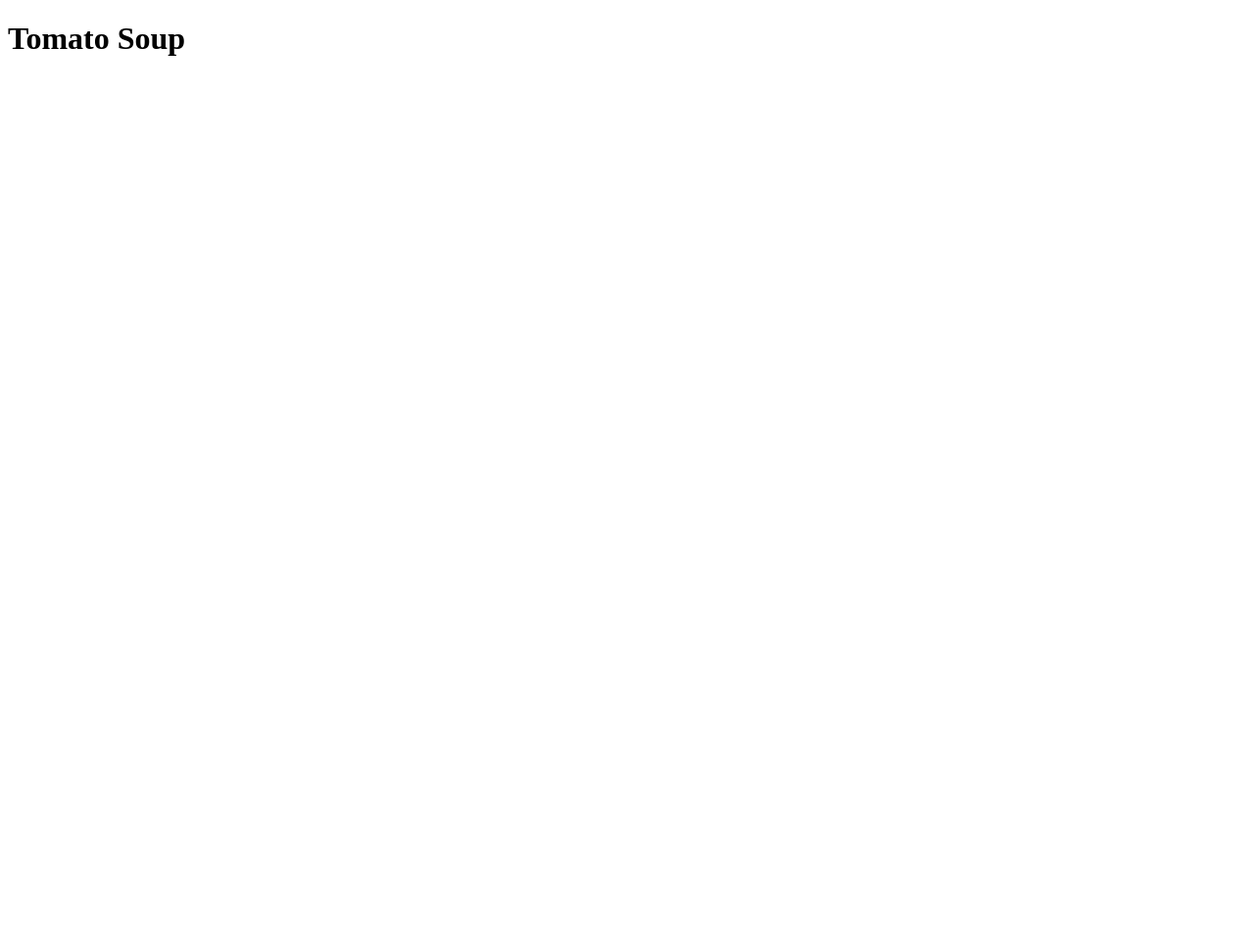
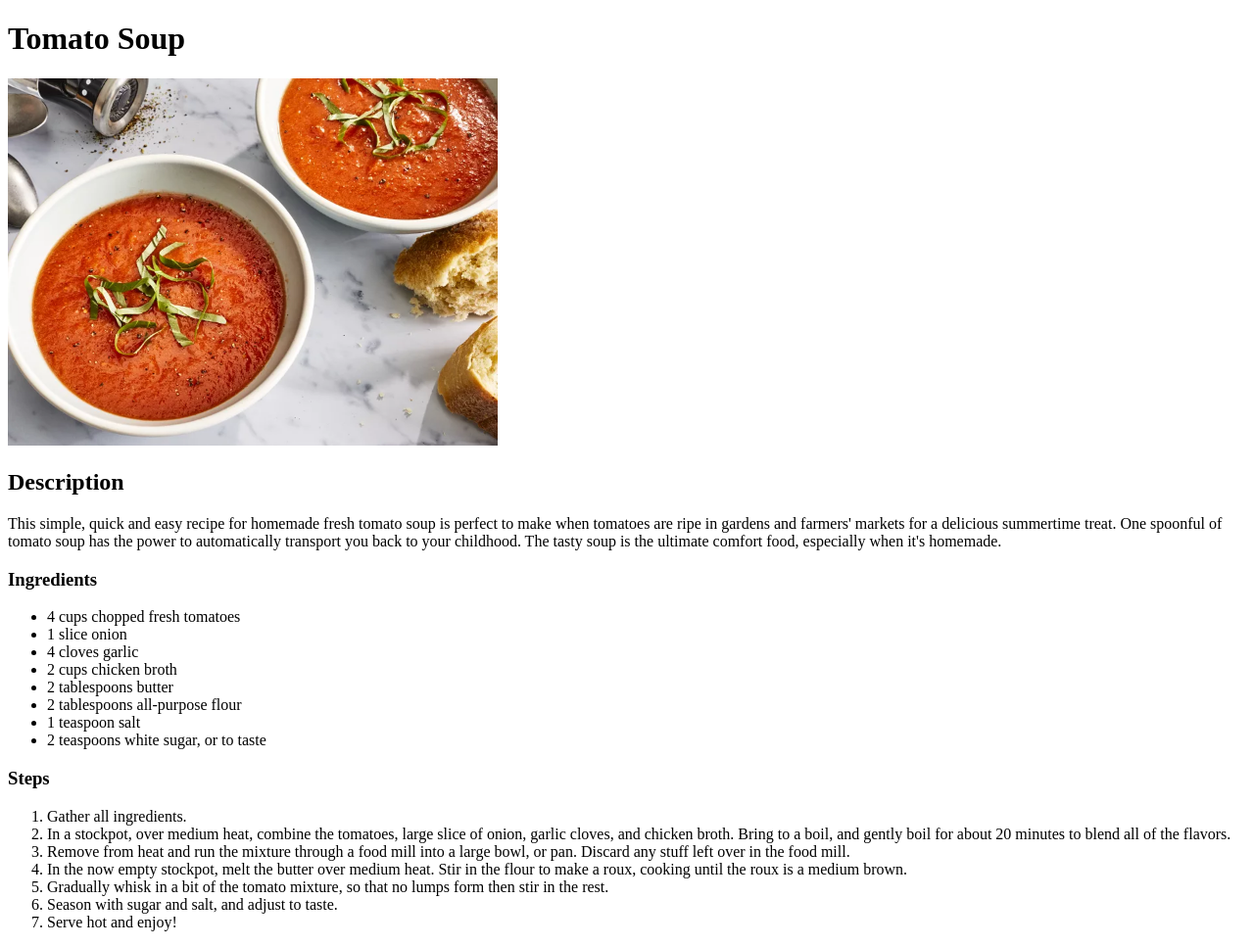
Before and after one commit to david-malkin/odin-recipes, a plain HTML site: page recipes/soup.html in a window 1280 px wide. Shown: the whole page at 98% size. Before the commit the page ends 800 px from the top, so only its background shows below. Drawn offline with Linux system fonts and the light colour scheme.

Commit message:
Add content to soup.html
Added description, ingredients, steps, and an image to the recipe page.

```diff
--- a/recipes/soup.html
+++ b/recipes/soup.html
@@ -6,5 +6,34 @@
   </head>
   <body>
     <h1>Tomato Soup</h1>
+    <img src="../images/soup.jpg" alt="A bowl of fresh tomato soup" width="500">
+    <h2>Description</h2>
+    <p>This simple, quick and easy recipe for homemade fresh tomato soup is perfect to make when tomatoes are ripe in gardens and farmers' markets for a delicious summertime treat.
+       One spoonful of tomato soup has the power to automatically transport you back to your childhood.
+       The tasty soup is the ultimate comfort food, especially when it's homemade.</p>
+    <h3>Ingredients</h3>
+    <ul>
+      <li>4 cups chopped fresh tomatoes</li>
+      <li>1 slice onion</li>
+      <li>4 cloves garlic</li>
+      <li>2 cups chicken broth</li>
+      <li>2 tablespoons butter</li>
+      <li>2 tablespoons all-purpose flour</li>
+      <li>1 teaspoon salt</li>
+      <li>2 teaspoons white sugar, or to taste</li>
+    </ul>
+    <h3>Steps</h3>
+    <ol>
+      <li>Gather all ingredients.</li>
+      <li>In a stockpot, over medium heat, combine the tomatoes, large slice of onion, garlic cloves, and chicken broth.
+          Bring to a boil, and gently boil for about 20 minutes to blend all of the flavors.</li>
+      <li>Remove from heat and run the mixture through a food mill into a large bowl, or pan.
+          Discard any stuff left over in the food mill.</li>
+      <li>In the now empty stockpot, melt the butter over medium heat.
+          Stir in the flour to make a roux, cooking until the roux is a medium brown.</li>
+      <li>Gradually whisk in a bit of the tomato mixture, so that no lumps form then stir in the rest.</li>
+      <li>Season with sugar and salt, and adjust to taste.</li>
+      <li>Serve hot and enjoy!</li>
+    </ol>
   </body>
 </html>
```
Also changed, not shown: images/soup.jpg (added).
